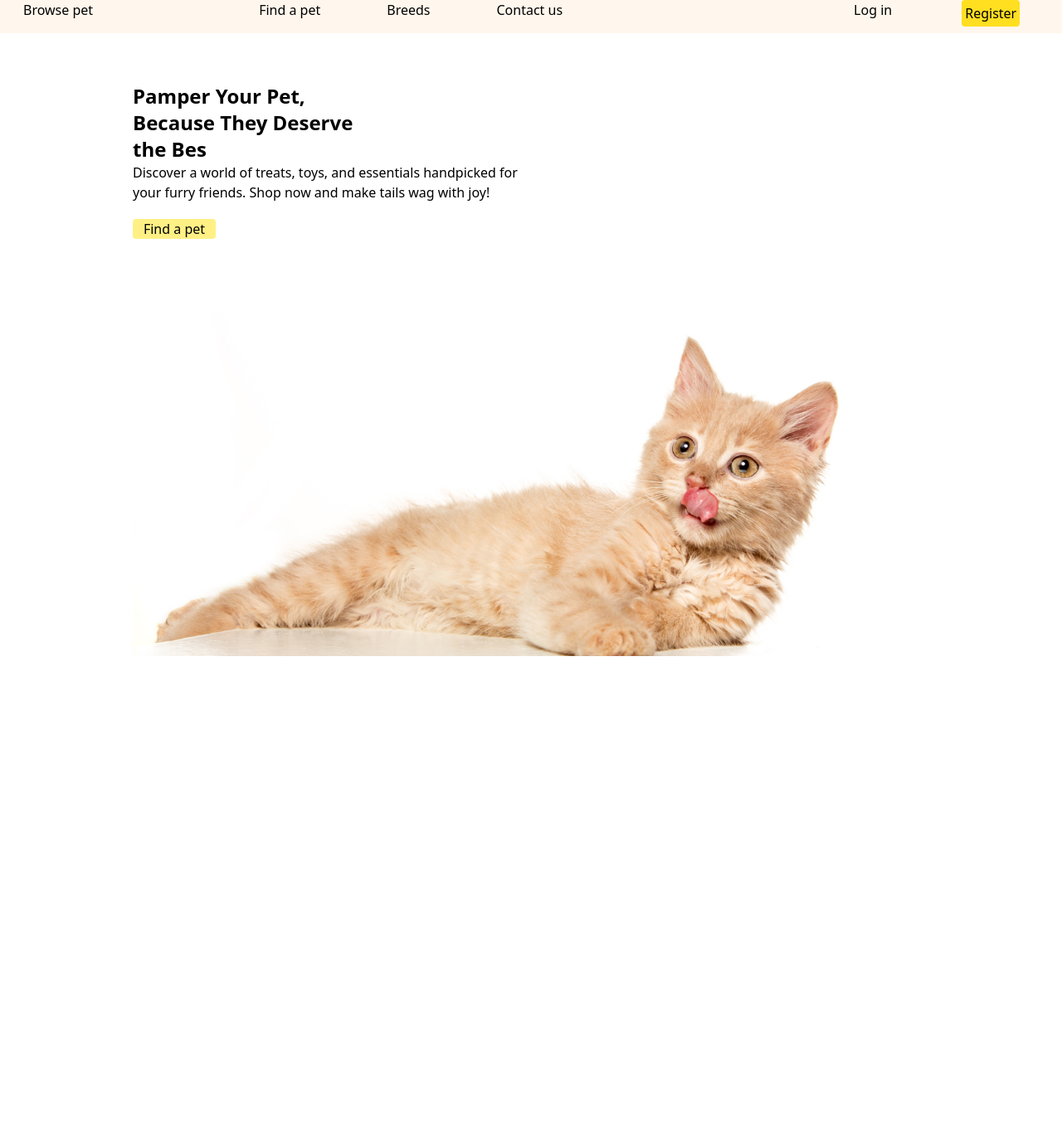
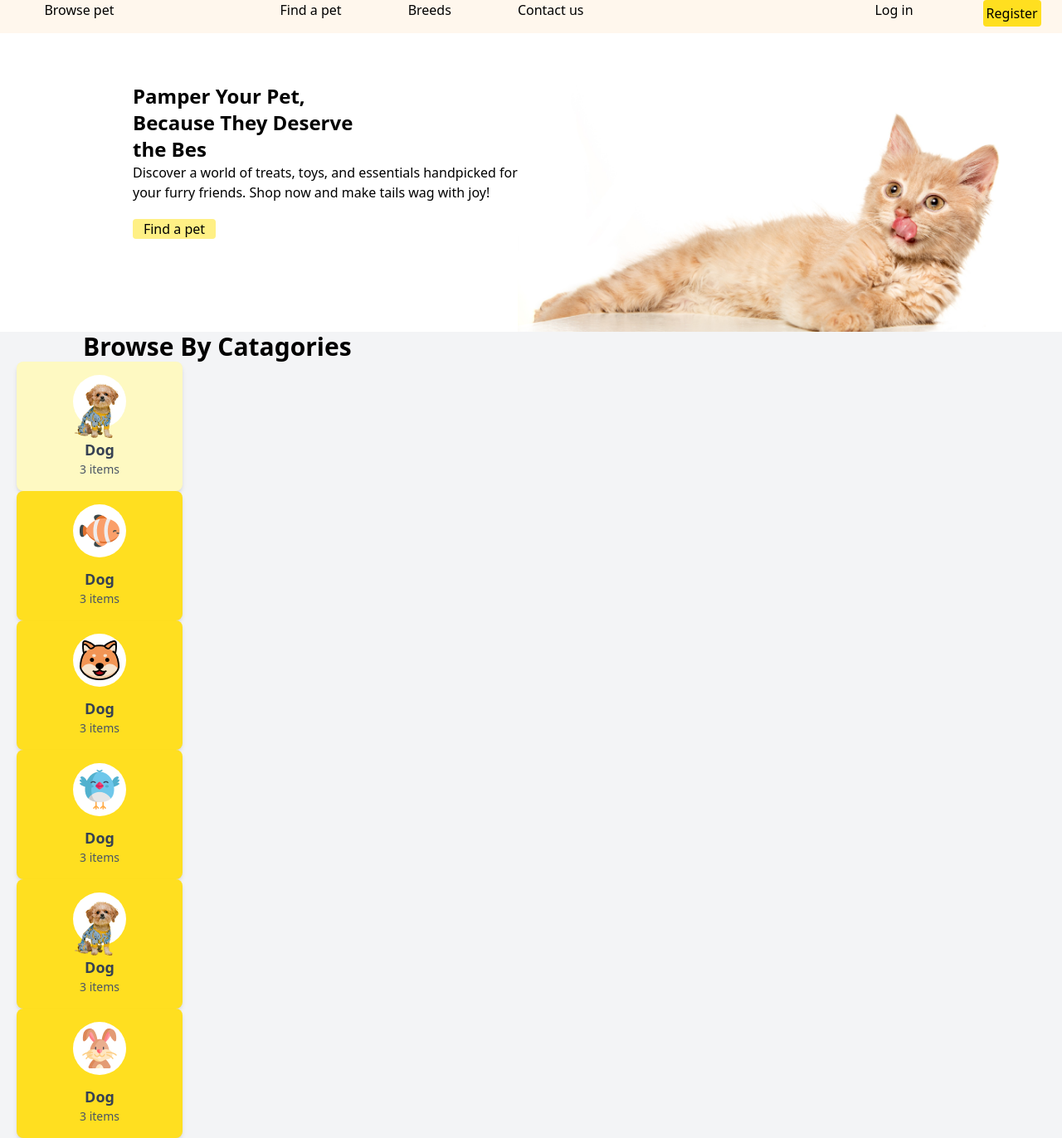
Before and after one commit to Ashraf682932/Assignment-3, a plain HTML site: page index.html in a window 1280 px wide. Shown: the whole page at 83% size. Before the commit the page ends 800 px from the top, so only its background shows below. Drawn offline with nearby package versions, Linux system fonts and the light colour scheme.

Commit message:
browse by catagories

```diff
--- a/index.html
+++ b/index.html
@@ -11,12 +11,12 @@
 </head>
 <body>
     <header>
-        <nav class="w-full flex size-10  gap-x-20 r bg-orange-50 space-x-10">
+        <nav class="w-full flex size-10 lg:justify-center gap-x-20 r bg-orange-50 space-x-10">
             <div class="ml-7"> Browse pet</div> <br>
             <ul class="flex space-x-20 text-center">
-                <li>Find a pet</li>
-                <li>Breeds</li>
-                <li>Contact us</li>
+                <li><a href="">Find a pet</a></li>
+                <li><a href="">Breeds</a></li>
+                <li><a href="">Contact us</a></li>
 
         </ul>
        <div class="mr-1"><input type="Log in" name="" id=""><button class="border-yellow-100">Log in</button></div>
@@ -25,29 +25,90 @@
        </button></div>
 
         </nav>
-        <div class="pl-20  pt-5">
+        <div class="pl-20 relative  bg-white flex flex-col md:flex-row pt-5">
           <!-- head -->
-          <div class="pl-20  pt-5">
+          <div class="pl-20  pt-5" bg-[url()]>
             <h4 class="font-bold  mt-5 text-2xl">Pamper Your Pet,<br> Because They Deserve <br> the Bes</h4>
             <p>Discover a world of treats, toys, and essentials handpicked for <br> your furry friends. Shop now and make tails wag with joy!</p>
             <button class="bg-yellow-200 w-25 text-center rounded mt-5">Find a pet</button>
+
           </div>
           <!-- img -->
-           <div class="relative">
-            <img  class="pl-20 pr-10 w-250 absolute pt-1 "  src="./c1-assets/cat-big.png" alt="">
+          <div class="md:w-1/2">
+            <img src="./c1-assets/cat-big.png" class="w-full h-full object-cover" alt="">
+          </div>
+    </header>
 
-           </div>
+    <section class="bg-gray-100  flex justify-center min-h-screen  items-center ">
+      <div class="container gap-10 mx-auto px-5 ">
+        <!-- title -->
+         <h2 class="text-2xl md:text-3xl pl-20 pr-20 font-bold text text-left ">Browse By Catagories</h2>
+        <!-- grid  -->
+        <div class=" grid grid-cols-2 sm:grid-cols-3 md:grid-cols-4 lg:grid-cols-6 justify-center"></div>
+        <!-- card -->
+        <div class="bg-yellow-100 p-4 rounded-lg flex flex-col  items-center w-50 shadow-md">
 
-    </header>
-  <main >
-    <section>
+          <div class="w-16 h-16 bg-white rounded-full flex items-center justify-center">
+            <img src="./c1-assets/cute-pet-small.png" alt="">
+
+
+          </div>
+          <h3 class="mt-3 text-lg font-bold text-gray-700 "> Dog </h3>
+          <p class="text-gray-600 text-sm">3 items</p>
+        </div>
+        <div class="bg-yellow-300   w-50 p-4 rounded-lg flex flex-col items-center shadow-md">
+
+          <div class="w-16 h-16 bg-white rounded-full flex items-center justify-center">
+            <img src="./c1-assets/fish-cartoon.png" alt="">
+
+
+          </div>
+          <h3 class="mt-3 text-lg font-bold text-gray-700 "> Dog </h3>
+          <p class="text-gray-600 text-sm">3 items</p>
+        </div>
+        <div class="bg-yellow-300 w-50  p-4 rounded-lg flex flex-col items-center shadow-md">
+
+          <div class="w-16 h-16 bg-white rounded-full flex items-center justify-center">
+            <img src="./c1-assets/cat-cartoon.png" alt="">
+
+
+          </div>
+          <h3 class="mt-3 text-lg font-bold text-gray-700 "> Dog </h3>
+          <p class="text-gray-600 text-sm">3 items</p>
+        </div>
+        <div class="bg-yellow-300 w-50  p-4 rounded-lg flex flex-col lg:flex items-center shadow-md">
+
+          <div class="w-16 h-16 bg-white rounded-full flex items-center justify-center">
+            <img src="./c1-assets/bird-cartoon.png" alt="">
+
+
+          </div>
+          <h3 class="mt-3 text-lg font-bold text-gray-700 "> Dog </h3>
+          <p class="text-gray-600 text-sm">3 items</p>
+        </div>
+        <div class="bg-yellow-300  w-50 p-4 rounded-lg flex flex-col items-center shadow-md">
+
+          <div class="w-16 h-16 bg-white rounded-full flex items-center justify-center">
+            <img src="./c1-assets/cute-pet-small.png" alt="">
+
+
+          </div>
+          <h3 class="mt-3 text-lg font-bold text-gray-700 "> Dog </h3>
+          <p class="text-gray-600 text-sm">3 items</p>
+        </div>
+        <div class="bg-yellow-300 p-4 w-50   rounded-lg flex flex-col items-center shadow-md">
+
+          <div class="w-16 h-16 bg-white rounded-full flex items-center justify-center">
+            <img src="./c1-assets/rabbit-cartoon.png" alt="">
+
+
+          </div>
+          <h3 class="mt-3 text-lg font-bold text-gray-700 "> Dog </h3>
+          <p class="text-gray-600 text-sm">3 items</p>
+        </div>
 
       </div>
+
     </section>
-    <div>
-
-    </div>
-  </main>
-
 </body>
 </html>
```
